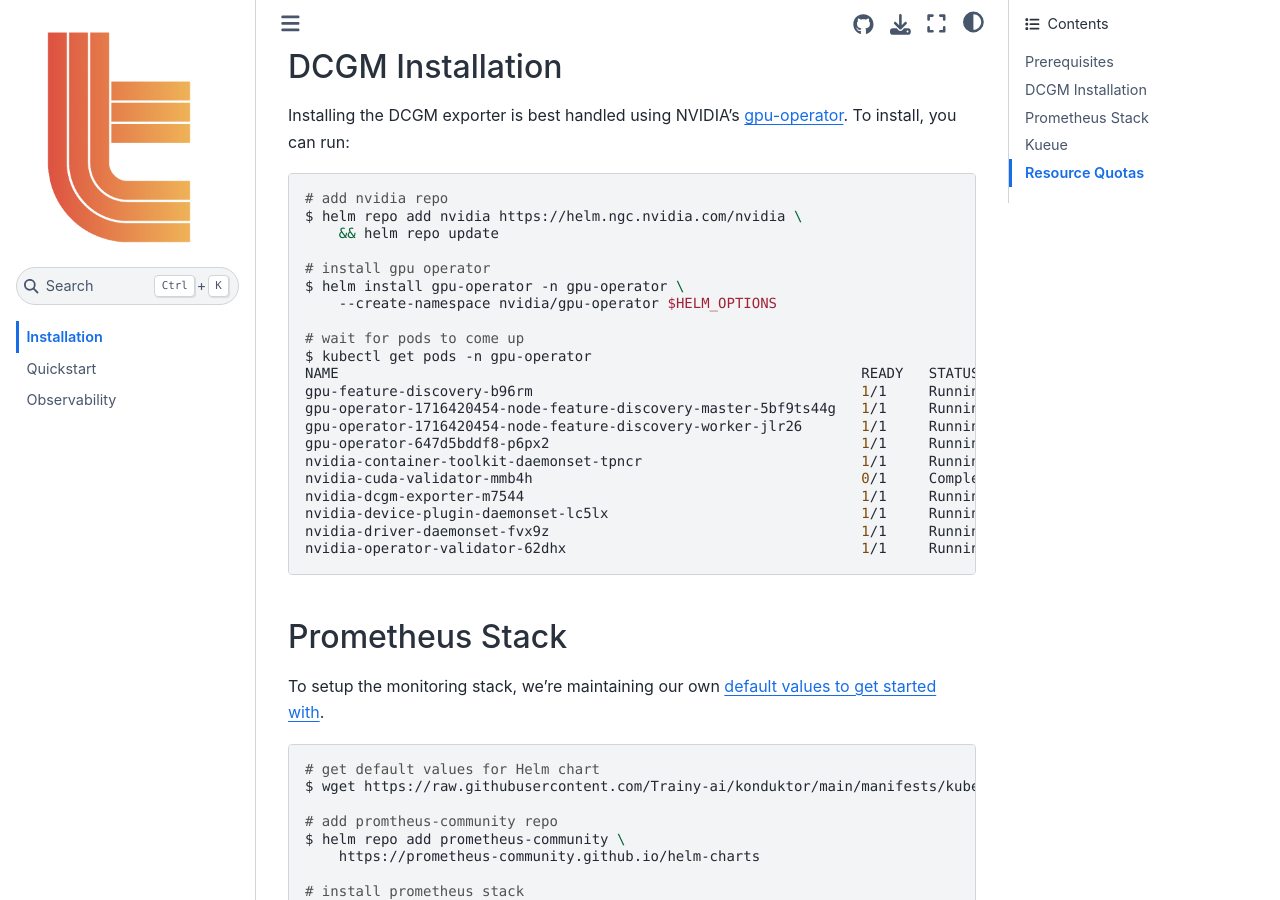
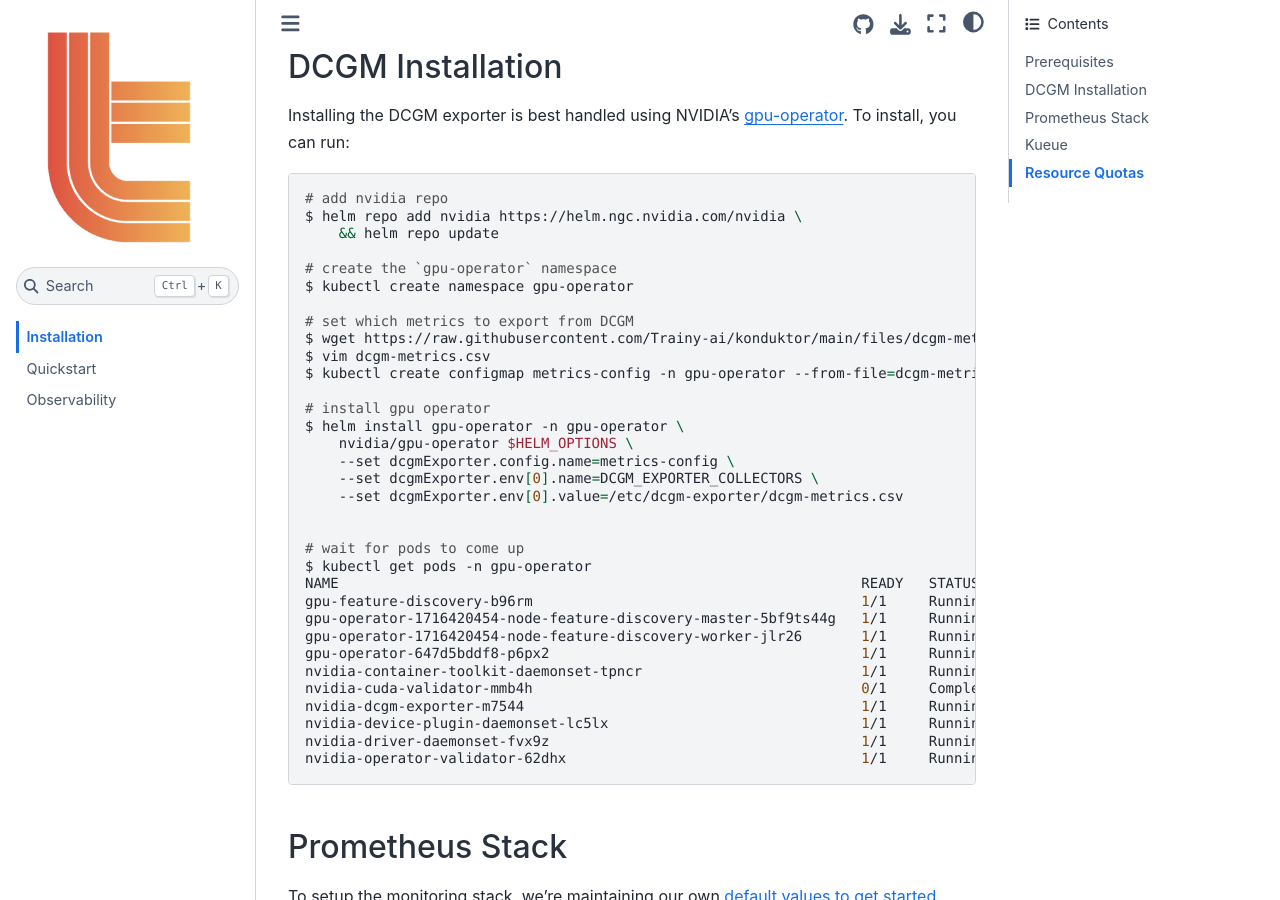
Before and after one commit to Trainy-ai/konduktor, a Sphinx documentation site: the page built from docs/source/getting-started/installation.rst, in a window 1280 px wide and 900 px high, scrolled down 518 px. Built offline with Sphinx 7.4.7 and the Sphinx Book theme 1.1.4, drawn with Linux system fonts in a browser that asks for light colours.

Commit message:
update docs for enabling custom dcgm exports

```diff
--- a/docs/source/getting-started/installation.rst
+++ b/docs/source/getting-started/installation.rst
@@ -29,9 +29,21 @@
     $ helm repo add nvidia https://helm.ngc.nvidia.com/nvidia \
         && helm repo update
 
+    # create the `gpu-operator` namespace
+    $ kubectl create namespace gpu-operator
+
+    # set which metrics to export from DCGM
+    $ wget https://raw.githubusercontent.com/Trainy-ai/konduktor/main/files/dcgm-metrics.csv
+    $ vim dcgm-metrics.csv
+    $ kubectl create configmap metrics-config -n gpu-operator --from-file=dcgm-metrics.csv
+
     # install gpu operator
     $ helm install gpu-operator -n gpu-operator \
-        --create-namespace nvidia/gpu-operator $HELM_OPTIONS
+        nvidia/gpu-operator $HELM_OPTIONS \
+        --set dcgmExporter.config.name=metrics-config \
+        --set dcgmExporter.env[0].name=DCGM_EXPORTER_COLLECTORS \
+        --set dcgmExporter.env[0].value=/etc/dcgm-exporter/dcgm-metrics.csv
+
 
     # wait for pods to come up
     $ kubectl get pods -n gpu-operator
```
Also changed, not shown: docs/source/getting-started/observability.rst (+5 -3 lines).
